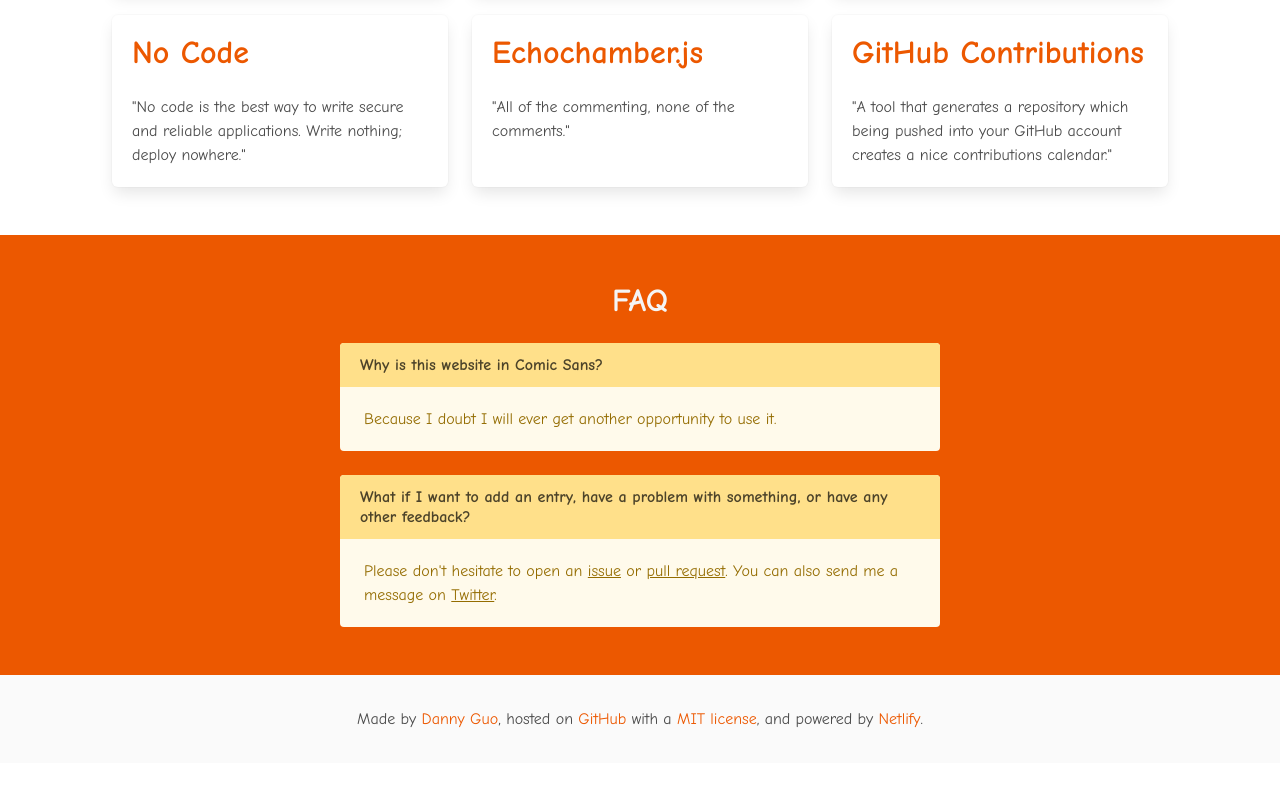
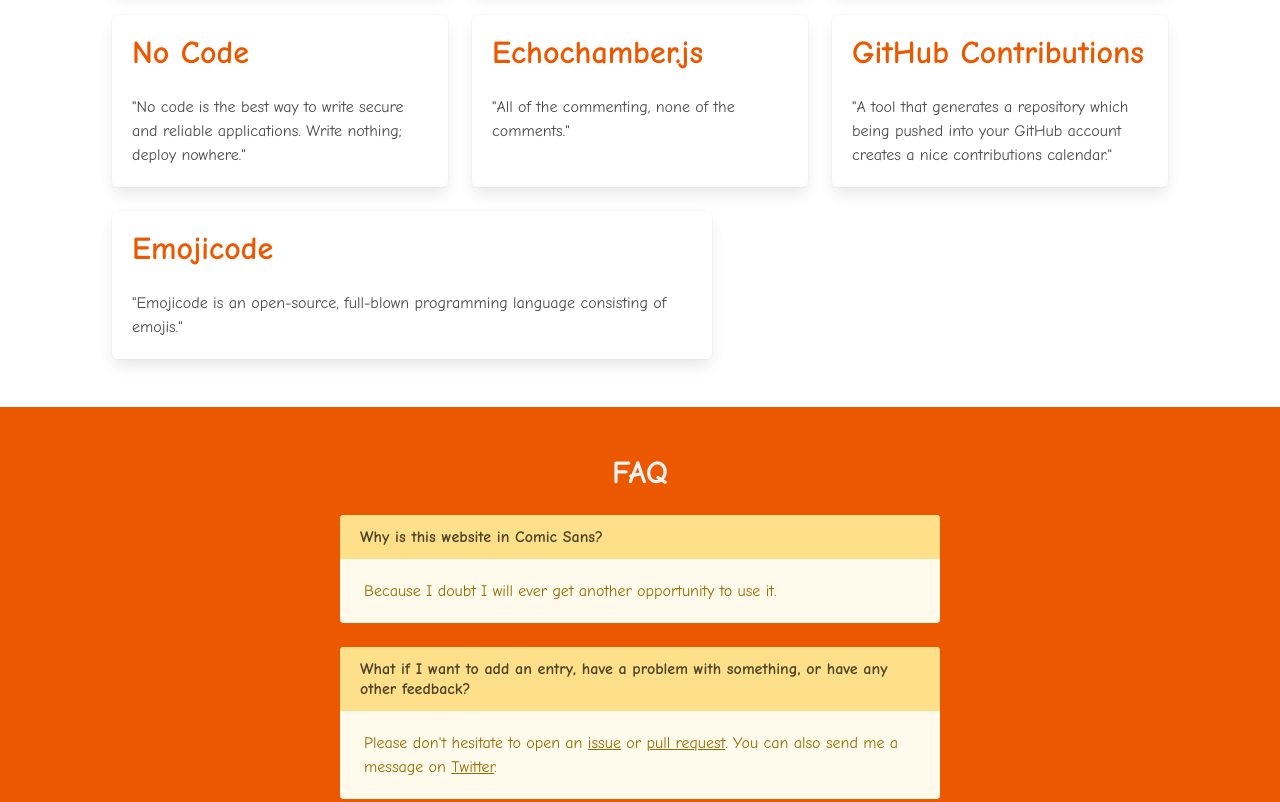
Before and after one commit to dguo/jolly-code, a website: page public/index.html in a window 1280 px wide. Shown: the part 1759-2561 px from the top of the page. Before the commit the page ends 2522 px from the top, so only its background shows below. Drawn offline with nearby package versions, Linux system fonts and the light colour scheme.

Commit message:
Add Emojicode
Thanks to @JulianWebb. Resolves #4.

```diff
--- a/public/index.html
+++ b/public/index.html
@@ -286,6 +286,18 @@
                     </article>
                 </div>
             </div>
+            <div class="tile is-ancestor">
+                <div class="tile is-parent">
+                    <article class="tile is-child box">
+                        <p class="title">
+                            <a href="https://www.emojicode.org/">
+                                Emojicode
+                            </a>
+                        </p>
+                        <p>"Emojicode is an open-source, full-blown programming language consisting of emojis."</p>
+                    </article>
+                </div>
+            </div>
         </section>
 
         <section id="faq" class="section">
```
